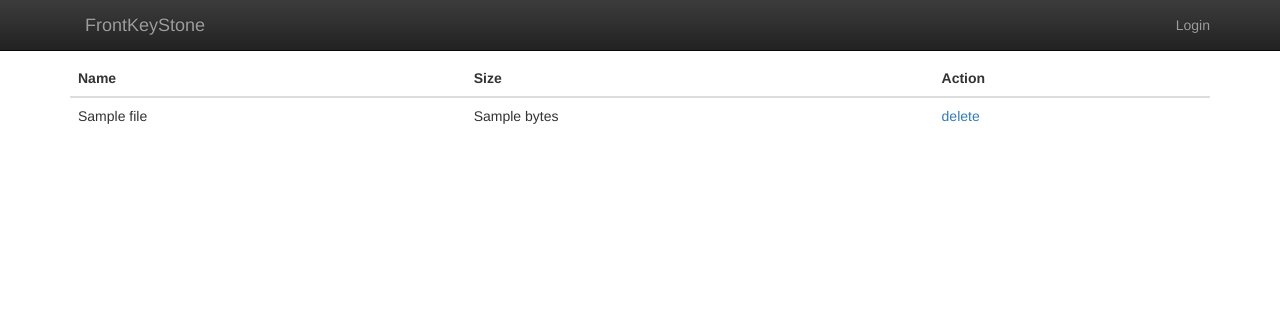
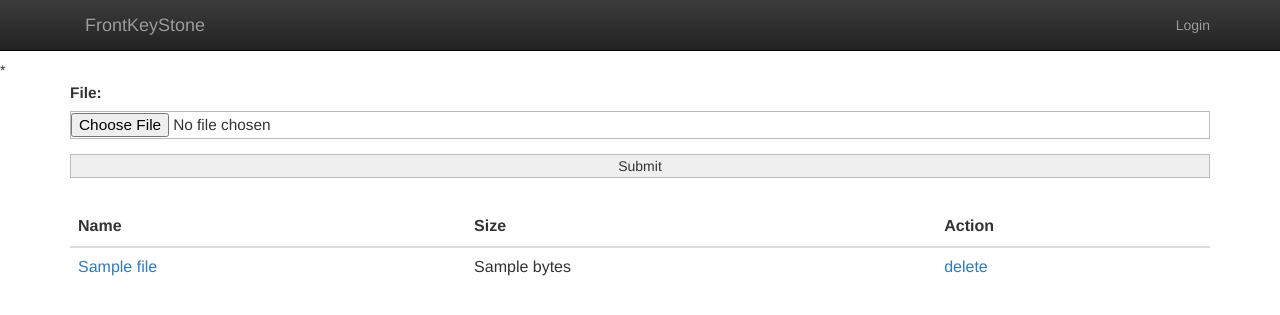
Before and after one commit to Ingesup-Lab-OS/OS-FileHoster, a Django app: template os_file_hoster/templates/file/list.html in a window 1280 px wide. Shown: the top 315 px of the page. Run offline with Django 3.2, Linux system fonts and the light colour scheme; tables that the repository leaves empty hold one stand-in row (values such as "Sample post"); the template is opened without the code that fills it: values that come from a table or form of the project are taken from there, most other values are stand-ins (such as "Sample title", 1, 10 or a date in 2020); parts of the project's set-up code (start-up, migrations or seed data) failed here and were passed over; some libraries are stand-ins or nearby versions.

Commit message:
Upload is now included in file list view

```diff
--- a/os_file_hoster/templates/file/list.html
+++ b/os_file_hoster/templates/file/list.html
@@ -1,6 +1,13 @@
-{% extends "layout.html" %}
+*{% extends "layout.html" %}
 
 {% block content %}
+<form action="/file/upload/" method="POST" enctype="multipart/form-data">
+	{% csrf_token %}
+	{{ form.as_p }}
+	<input type="hidden" name='container' value="{{ container }}">
+	<input type="submit" value="Submit">
+</form>
+
 <table class="table">
 	<thead>
 		<th>Name</th>
@@ -9,9 +16,10 @@
 	</thead>
 {% for file in files %}
 	<tr>
-		<td>{{ file.name  }}</td>
+		<td><a href={{ file.url }}>{{ file.name  }}</a></td>
 		<td>{{ file.bytes  }}</td>
-		<td><a href="{% url 'os_file_hoster.apps.file_manager.views.file_delete' file.name %}">delete</a></td>
+		<td><a href="{% url 'os_file_hoster.apps.file_manager.views.file_delete' file.name container %}">delete</a></td>
 	</tr>
 {% endfor %}
+</table>
 {% endblock %}
```
Also changed, not shown: os_file_hoster/templates/file/upload.html (deleted, +0 -10 lines).
